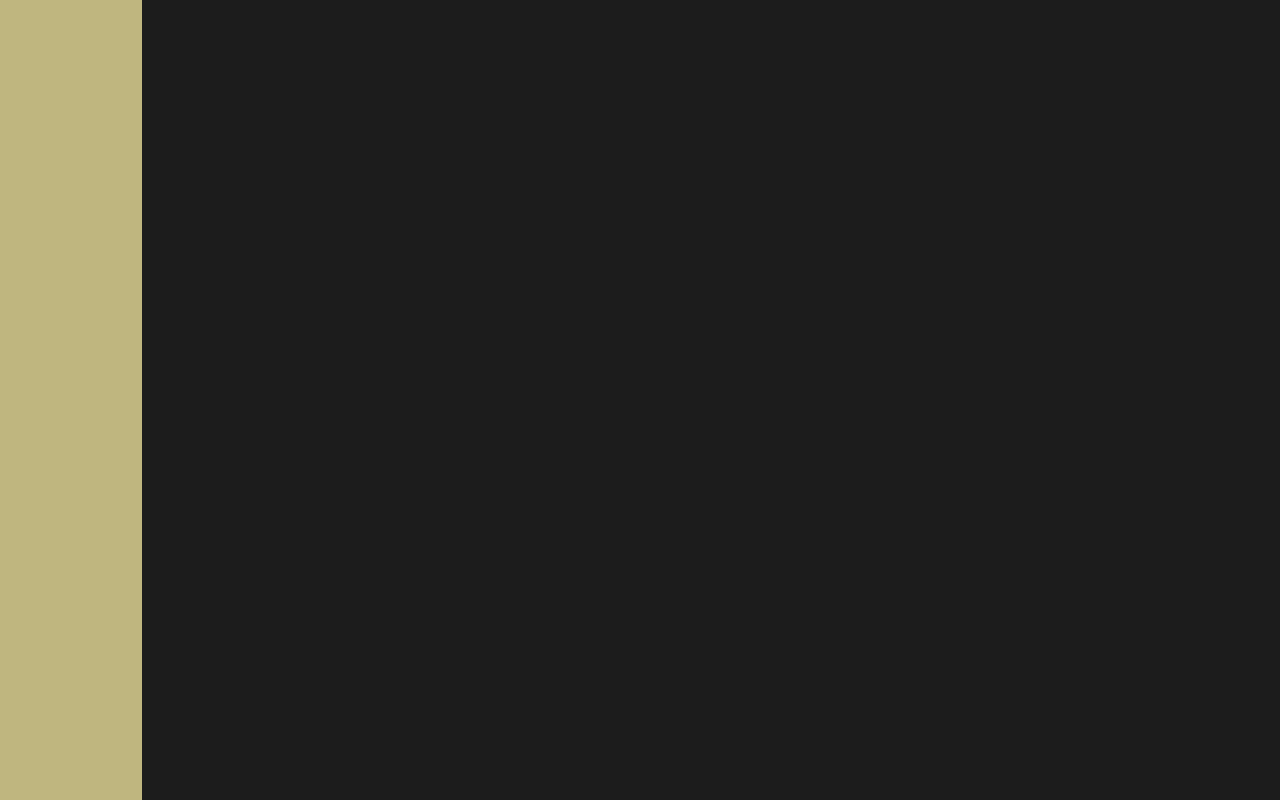
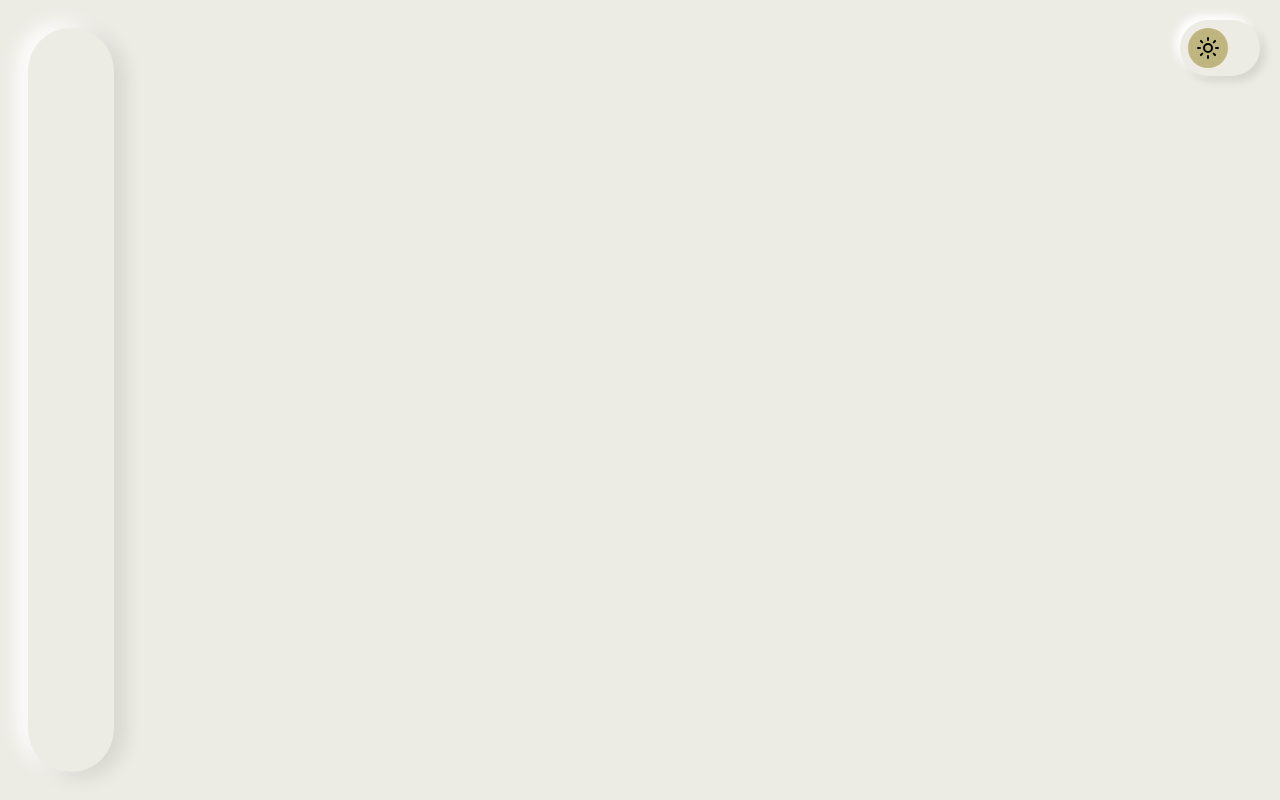
Before and after one commit to pushkaraj23/Portfolio, a Next.js app: page / in a window 1280 px wide. Built offline with nearby package versions, Linux system fonts and the light colour scheme.

Commit message:
added theme changer, and navbar structure

```diff
--- a/app/globals.css
+++ b/app/globals.css
@@ -1,15 +1,34 @@
 @import "tailwindcss";
 
 :root {
+
+  /* theme colours */
   --primary: #ECEBE4;
   --secondary: #625D44;
   --accent: #BFB67F;
+
+  /* neumorphism shadows */
+  --shadow-light: rgba(255, 255, 255, 1);
+  --shadow-dark: rgba(0, 0, 0, 0.1);
+
+  --shadow-button-light: rgba(255, 255, 255, 1);
+  --shadow-button-dark: rgba(0, 0, 0, 0.1);
+
 }
 
 .dark {
+  /* theme colours - dark mode */
   --primary: #1c1c1c;
   --secondary: #38352F;
   --accent: #BFB67F;
+
+  /* neumorphism shadows - dark mode */
+  --shadow-light: rgba(255, 255, 255, 0.1);
+  --shadow-dark: rgba(0, 0, 0, 0.35);
+
+  --shadow-button-light: rgba(255, 255, 255, 0.1);
+  --shadow-button-dark: rgba(0, 0, 0, 0.5);
+
 }
 
 @theme {
@@ -17,3 +36,15 @@
   --color-secondary: var(--secondary);
   --color-accent: var(--accent);
 }
+
+@utility neu-card {
+  box-shadow:
+    10px 5px 20px var(--shadow-dark),
+    -10px -5px 20px var(--shadow-light);
+}
+
+@utility neu-button {
+  box-shadow:
+    -5px -5px 10px var(--shadow-button-light),
+    5px 5px 10px var(--shadow-button-dark);
+}
--- a/app/layout.tsx
+++ b/app/layout.tsx
@@ -1,6 +1,7 @@
 import type { Metadata } from "next";
-import { Geist, Geist_Mono } from "next/font/google";
 import "./globals.css";
+import { Providers } from "@/components/theme-provider";
+import ThemeToggle from "@/components/theme-toggle";
 
 export const metadata: Metadata = {
   title: "Create Next App",
@@ -15,11 +16,21 @@ export default function RootLayout({
   return (
     <html
       lang="en"
-      className={`h-screen w-screen dark antialiased`}
+      suppressHydrationWarning
+      className={`h-screen w-screen antialiased`}
     >
+
       <body className="h-full w-full flex bg-primary">
-        <nav className="w-1/9 h-full bg-accent"></nav>
-        <main className="h-full">{children}</main>
+        <Providers>
+          {/* Navbar */}
+          <nav className="w-1/9 h-full p-7">
+            <div className="h-full w-full rounded-full neu-card"></div>
+          </nav>
+          {/* Main Screen */}
+          <main className="h-full">{children}</main>
+          {/* Theme toggle button */}
+          <ThemeToggle />
+        </Providers>
       </body>
     </html>
   );
--- /dev/null
+++ b/components/theme-provider.tsx
@@ -0,0 +1,20 @@
+"use client";
+
+import { ThemeProvider } from "next-themes";
+
+export function Providers({
+    children,
+}: {
+    children: React.ReactNode;
+}) {
+    return (
+        <ThemeProvider
+            attribute="class"
+            defaultTheme="system"
+            enableSystem
+            disableTransitionOnChange
+        >
+            {children}
+        </ThemeProvider>
+    );
+}
--- /dev/null
+++ b/components/theme-toggle.tsx
@@ -0,0 +1,47 @@
+"use client";
+
+import { useTheme } from "next-themes";
+import { useEffect, useState } from "react";
+import { Sun, Moon } from "lucide-react";
+
+export default function ThemeToggle() {
+    const { resolvedTheme, setTheme } = useTheme();
+
+    const [mounted, setMounted] = useState(false);
+    const [isDark, setIsDark] = useState(false);
+
+    useEffect(() => {
+        setMounted(true);
+    }, []);
+
+    useEffect(() => {
+        if (mounted) {
+            setIsDark(resolvedTheme === "dark");
+        }
+    }, [resolvedTheme, mounted]);
+
+    if (!mounted) return null;
+
+    const toggleTheme = () => {
+        // Animate immediately
+        setIsDark((prev) => !prev);
+
+        // Delay the actual theme change
+        setTimeout(() => {
+            setTheme(isDark ? "light" : "dark");
+        }, 400);
+    };
+
+    return (
+        <button
+            onClick={toggleTheme}
+            className="absolute right-5 top-5 w-20 rounded-full bg-primary neu-button p-2 overflow-hidden hover:cursor-pointer"
+        >
+            <div className={`rounded-full bg-accent p-2 w-fit transition-transform duration-300 ease-[cubic-bezier(.34,1.56,.64,1)]
+                ${isDark ? "translate-x-6" : "translate-x-0"}`}>
+                {isDark && <Moon />}
+                {!isDark && <Sun />}
+            </div>
+        </button>
+    );
+}
--- a/package.json
+++ b/package.json
@@ -9,7 +9,9 @@
     "lint": "eslint"
   },
   "dependencies": {
+    "lucide-react": "^1.25.0",
     "next": "16.2.11",
+    "next-themes": "^0.4.6",
     "react": "19.2.4",
     "react-dom": "19.2.4"
   },
```
Also changed, not shown: 1 other file (tests, documents, lock files or other folders).
